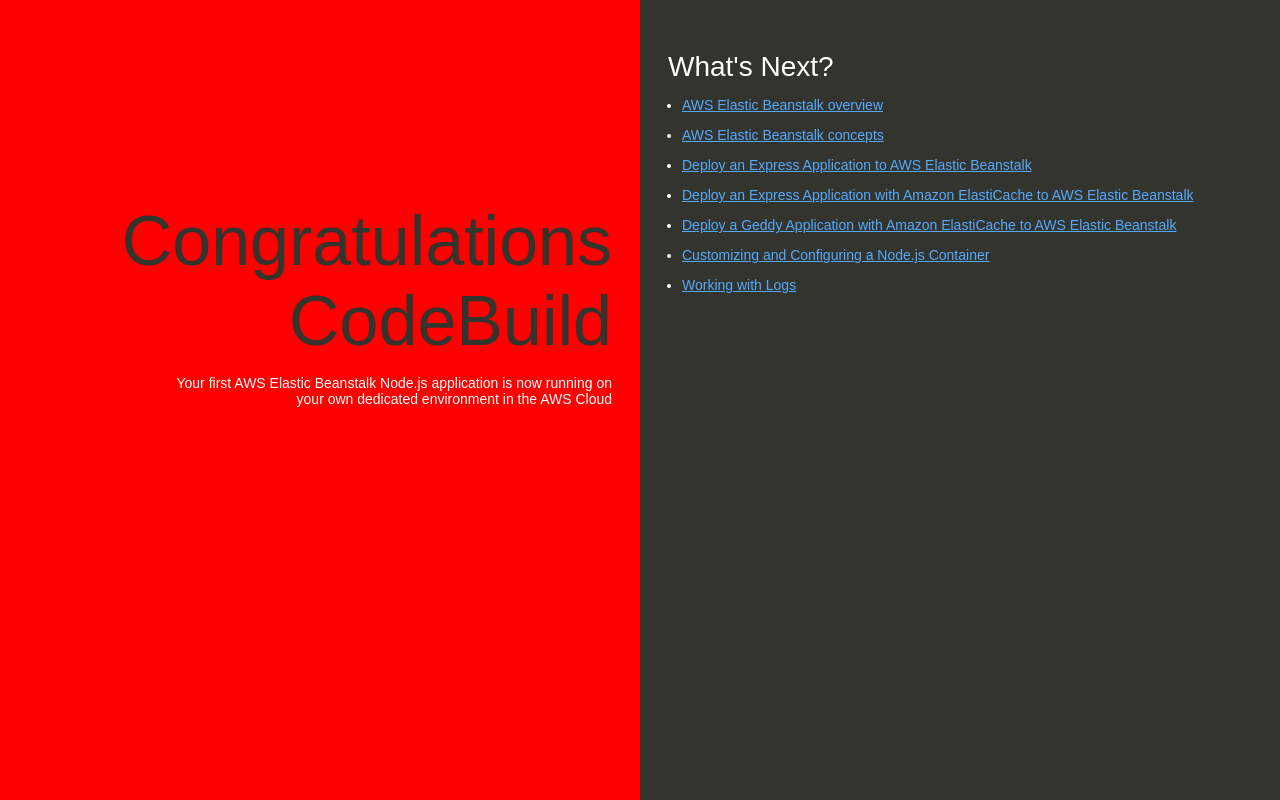
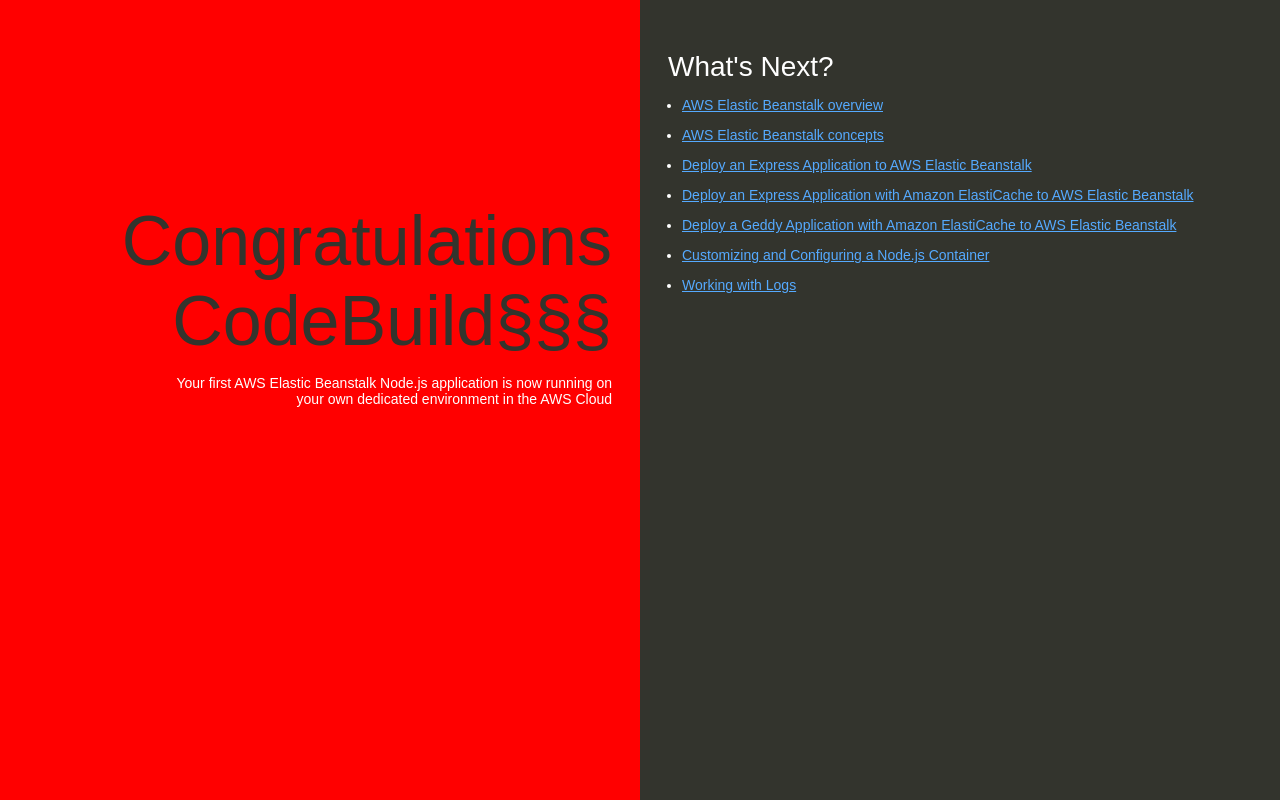
Before and after one commit to el-hadj/my-node-app, a website: page index.html in a window 1280 px wide. Drawn offline with Linux system fonts and the light colour scheme.

```diff
--- a/index.html
+++ b/index.html
@@ -74,7 +74,7 @@
   </head>
   <body>
     <div class="textColumn">
-      <h1>Congratulations CodeBuild</h1>
+      <h1>Congratulations CodeBuild§§§</h1>
       <p>Your first AWS Elastic Beanstalk Node.js application is now running on your own dedicated environment in the AWS Cloud</p>
     </div>
     <div class="linksColumn">
```
